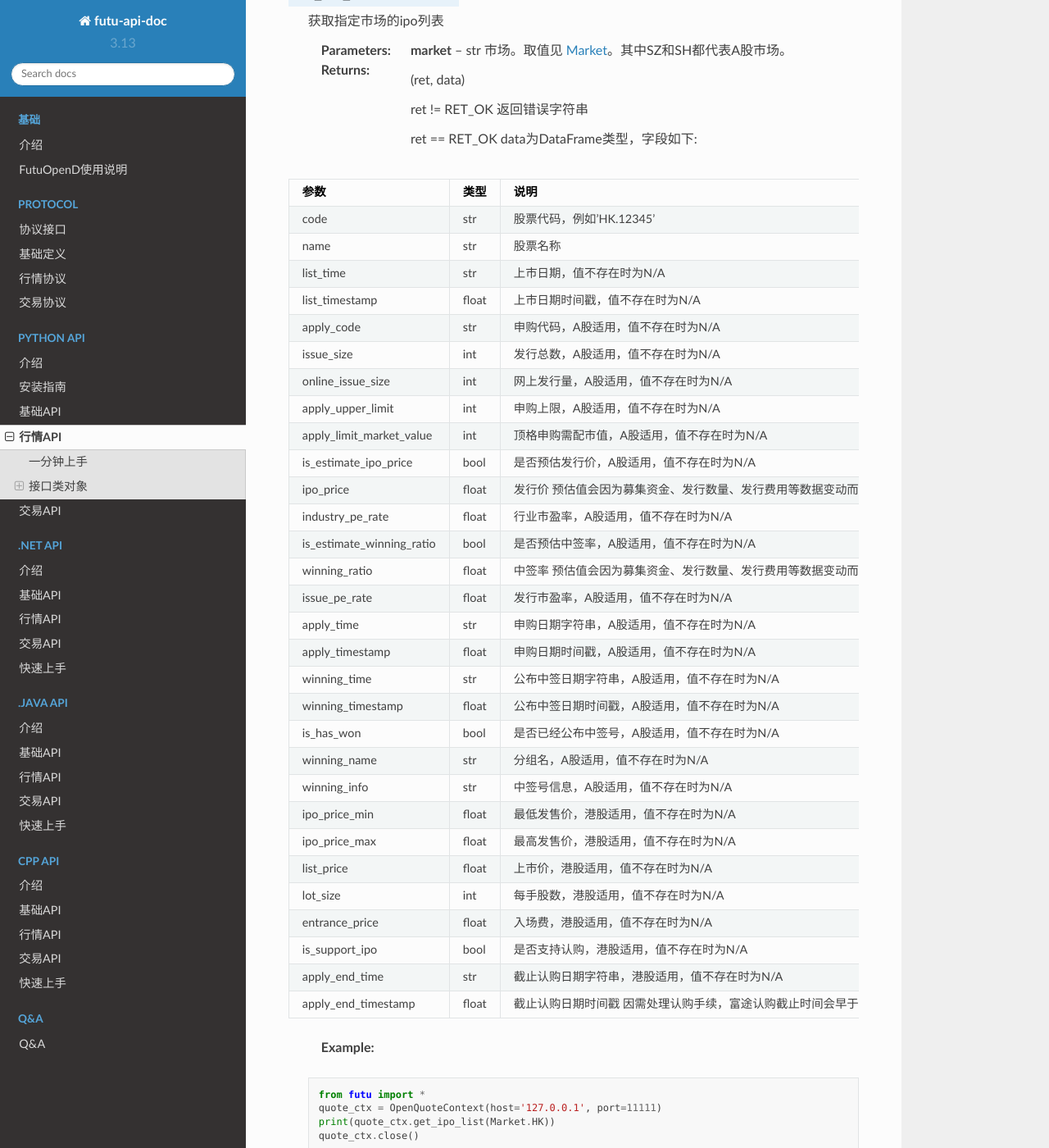
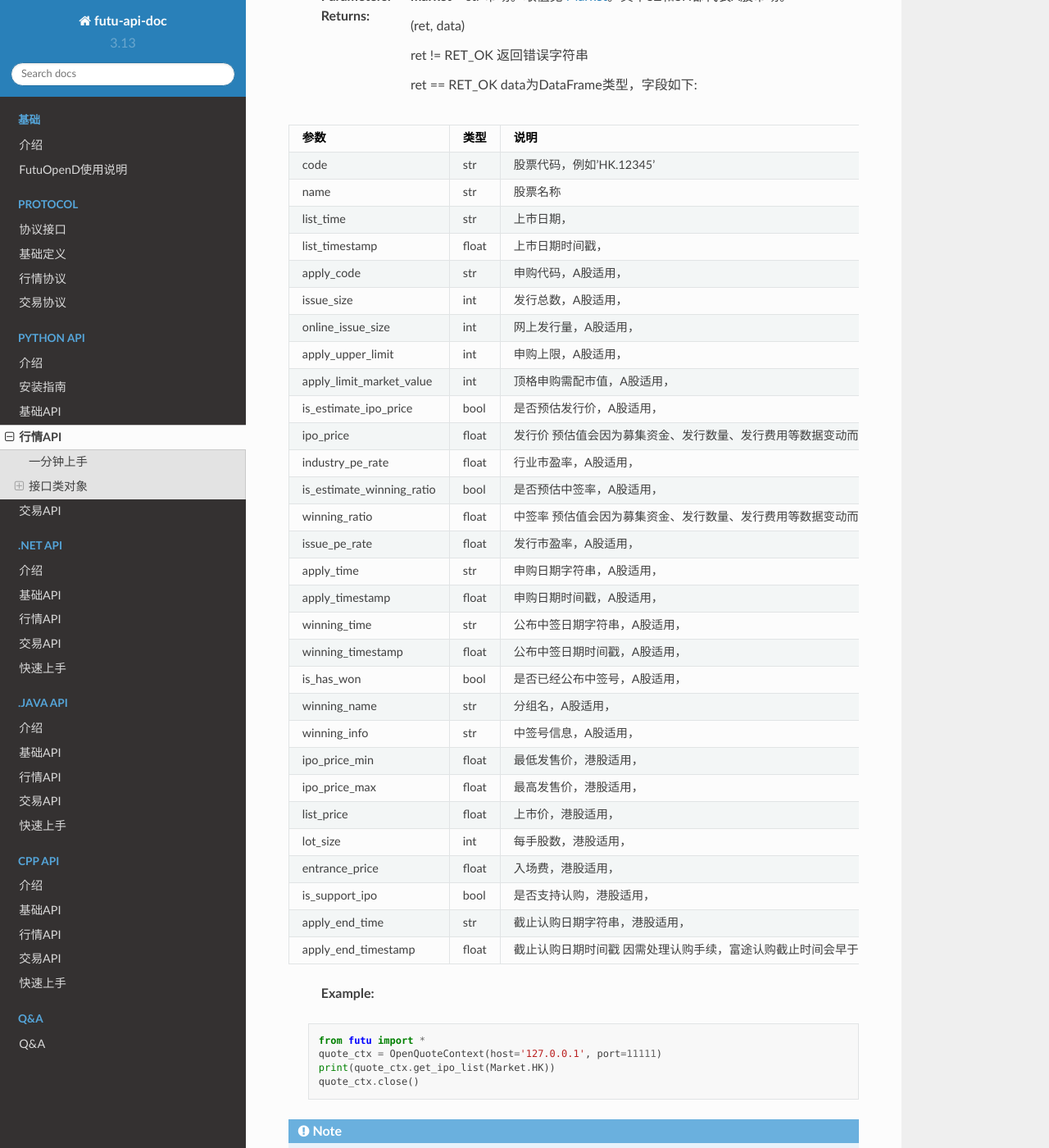
Before and after one commit to FutunnOpen/futu-api-doc, a Sphinx documentation site: the page built from doc_maker/source/api/Quote_API.rst, in a window 1280 px wide and 1400 px high, scrolled down 40802 px. Shown: the whole window at 82% size. Built offline with Sphinx 7.4.7 and the Read the Docs theme 2.0.0, drawn with Linux system fonts in a browser that asks for light colours; some of the changed text lies outside the part shown.

Commit message:
去掉N/A说明

```diff
--- a/doc_maker/source/api/Quote_API.rst
+++ b/doc_maker/source/api/Quote_API.rst
@@ -600,22 +598,22 @@
  owner_lot_multiplier            float          相等正股手数，指数期权无该字段
  option_area_type                str            期权地区类型，见 OptionAreaType_
  contract_multiplier             float          合约乘数，指数期权特有字段
- pre_price                       float          盘前价格。 值不存在时为N/A
- pre_high_price                  float          盘前最高价。 值不存在时为N/A
- pre_low_price                   float          盘前最低价。 值不存在时为N/A
- pre_volume                      int            盘前成交量。 值不存在时为N/A
- pre_turnover                    float          盘前成交额。 值不存在时为N/A
- pre_change_val                  float          盘前涨跌额。 值不存在时为N/A
- pre_change_rate                 float          盘前涨跌幅（该字段为百分比字段，默认不展示%）。 值不存在时为N/A
- pre_amplitude                   float          盘前振幅（该字段为百分比字段，默认不展示%）。 值不存在时为N/A
- after_price                       float          盘后价格。 值不存在时为N/A
- after_high_price                  float          盘后最高价。 值不存在时为N/A
- after_low_price                   float          盘后最低价。 值不存在时为N/A
- after_volume                      int            盘后成交量。 值不存在时为N/A
- after_turnover                    float          盘后成交额。 值不存在时为N/A
- after_change_val                  float          盘后涨跌额。 值不存在时为N/A
- after_change_rate                 float          盘后涨跌幅（该字段为百分比字段，默认不展示%）。 值不存在时为N/A
- after_amplitude                   float          盘后振幅（该字段为百分比字段，默认不展示%）。 值不存在时为N/A
+ pre_price                       float          盘前价格。
+ pre_high_price                  float          盘前最高价。
+ pre_low_price                   float          盘前最低价。
+ pre_volume                      int            盘前成交量。
+ pre_turnover                    float          盘前成交额。
+ pre_change_val                  float          盘前涨跌额。
+ pre_change_rate                 float          盘前涨跌幅（该字段为百分比字段，默认不展示%）。
+ pre_amplitude                   float          盘前振幅（该字段为百分比字段，默认不展示%）。
+ after_price                       float          盘后价格。
+ after_high_price                  float          盘后最高价。
+ after_low_price                   float          盘后最低价。
+ after_volume                      int            盘后成交量。 科创板支持该数据。
+ after_turnover                    float          盘后成交额。 科创板支持该数据。
+ after_change_val                  float          盘后涨跌额。
+ after_change_rate                 float          盘后涨跌幅（该字段为百分比字段，默认不展示%）。
+ after_amplitude                   float          盘后振幅（该字段为百分比字段，默认不展示%）。
  ============================   =============   ===================================================================
 
  :Example:
@@ -1031,22 +1029,22 @@
         owner_lot_multiplier    float          相等正股手数，指数期权无该字段
         option_area_type        str            期权地区类型，见 OptionAreaType_
         contract_multiplier     float          合约乘数，指数期权特有字段
-        pre_price               float          盘前价格。 值不存在时为N/A
-        pre_high_price          float          盘前最高价。 值不存在时为N/A
-        pre_low_price           float          盘前最低价。 值不存在时为N/A
-        pre_volume              int            盘前成交量。 值不存在时为N/A
-        pre_turnover            float          盘前成交额。 值不存在时为N/A
-        pre_change_val          float          盘前涨跌额。 值不存在时为N/A
-        pre_change_rate         float          盘前涨跌幅（该字段为百分比字段，默认不展示%）。 值不存在时为N/A
-        pre_amplitude           float          盘前振幅（该字段为百分比字段，默认不展示%）。 值不存在时为N/A
-        after_price             float          盘后价格。 值不存在时为N/A
-        after_high_price        float          盘后最高价。 值不存在时为N/A
-        after_low_price         float          盘后最低价。 值不存在时为N/A
-        after_volume            int            盘后成交量。 值不存在时为N/A
-        after_turnover          float          盘后成交额。 值不存在时为N/A
-        after_change_val        float          盘后涨跌额。 值不存在时为N/A
-        after_change_rate       float          盘后涨跌幅（该字段为百分比字段，默认不展示%）。 值不存在时为N/A
-        after_amplitude         float          盘后振幅（该字段为百分比字段，默认不展示%）。 值不存在时为N/A
+        pre_price               float          盘前价格。
+        pre_high_price          float          盘前最高价。
+        pre_low_price           float          盘前最低价。
+        pre_volume              int            盘前成交量。
+        pre_turnover            float          盘前成交额。
+        pre_change_val          float          盘前涨跌额。
+        pre_change_rate         float          盘前涨跌幅（该字段为百分比字段，默认不展示%）。
+        pre_amplitude           float          盘前振幅（该字段为百分比字段，默认不展示%）。
+        after_price             float          盘后价格。
+        after_high_price        float          盘后最高价。
+        after_low_price         float          盘后最低价。
+        after_volume            int            盘后成交量。 科创板支持此数据。
+        after_turnover          float          盘后成交额。 科创板支持此数据。
+        after_change_val        float          盘后涨跌额。
+        after_change_rate       float          盘后涨跌幅（该字段为百分比字段，默认不展示%）。
+        after_amplitude         float          盘后振幅（该字段为百分比字段，默认不展示%）。
         ======================  ===========   ==============================================================
 
  :Example:
@@ -1905,34 +1903,34 @@
 ==========================================   ===========   ==================================================================================================================================
 code                                         str            股票代码，例如'HK.12345'
 name                                         str            股票名称
-list_time                                    str            上市日期，值不存在时为N/A
-list_timestamp                               float          上市日期时间戳，值不存在时为N/A
-apply_code                                   str            申购代码，A股适用，值不存在时为N/A
-issue_size                                   int            发行总数，A股适用，值不存在时为N/A
-online_issue_size                            int            网上发行量，A股适用，值不存在时为N/A
-apply_upper_limit                            int            申购上限，A股适用，值不存在时为N/A
-apply_limit_market_value                     int            顶格申购需配市值，A股适用，值不存在时为N/A
-is_estimate_ipo_price                        bool           是否预估发行价，A股适用，值不存在时为N/A
-ipo_price                                    float          发行价 预估值会因为募集资金、发行数量、发行费用等数据变动而变动，仅供参考。实际数据公布后会第一时间更新。A股适用，值不存在时为N/A
-industry_pe_rate                             float          行业市盈率，A股适用，值不存在时为N/A
-is_estimate_winning_ratio                    bool           是否预估中签率，A股适用，值不存在时为N/A
-winning_ratio                                float          中签率 预估值会因为募集资金、发行数量、发行费用等数据变动而变动，仅供参考。实际数据公布后会第一时间更新。A股适用，值不存在时为N/A
-issue_pe_rate                                float          发行市盈率，A股适用，值不存在时为N/A
-apply_time                                   str            申购日期字符串，A股适用，值不存在时为N/A
-apply_timestamp                              float          申购日期时间戳，A股适用，值不存在时为N/A
-winning_time                                  str            公布中签日期字符串，A股适用，值不存在时为N/A
-winning_timestamp                             float          公布中签日期时间戳，A股适用，值不存在时为N/A
-is_has_won                                    bool           是否已经公布中签号，A股适用，值不存在时为N/A
-winning_name                                  str            分组名，A股适用，值不存在时为N/A
-winning_info                                  str            中签号信息，A股适用，值不存在时为N/A
-ipo_price_min                                 float          最低发售价，港股适用，值不存在时为N/A
-ipo_price_max                                 float          最高发售价，港股适用，值不存在时为N/A
-list_price                                    float          上市价，港股适用，值不存在时为N/A
-lot_size                                      int            每手股数，港股适用，值不存在时为N/A
-entrance_price                                float          入场费，港股适用，值不存在时为N/A
-is_support_ipo                                bool           是否支持认购，港股适用，值不存在时为N/A
-apply_end_time                                str            截止认购日期字符串，港股适用，值不存在时为N/A
-apply_end_timestamp                           float          截止认购日期时间戳 因需处理认购手续，富途认购截止时间会早于交易所公布的日期，港股适用，值不存在时为N/A
+list_time                                    str            上市日期，
+list_timestamp                               float          上市日期时间戳，
+apply_code                                   str            申购代码，A股适用，
+issue_size                                   int            发行总数，A股适用，
+online_issue_size                            int            网上发行量，A股适用，
+apply_upper_limit                            int            申购上限，A股适用，
+apply_limit_market_value                     int            顶格申购需配市值，A股适用，
+is_estimate_ipo_price                        bool           是否预估发行价，A股适用，
+ipo_price                                    float          发行价 预估值会因为募集资金、发行数量、发行费用等数据变动而变动，仅供参考。实际数据公布后会第一时间更新。A股适用，
+industry_pe_rate                             float          行业市盈率，A股适用，
+is_estimate_winning_ratio                    bool           是否预估中签率，A股适用，
+winning_ratio                                float          中签率 预估值会因为募集资金、发行数量、发行费用等数据变动而变动，仅供参考。实际数据公布后会第一时间更新。A股适用，
+issue_pe_rate                                float          发行市盈率，A股适用，
+apply_time                                   str            申购日期字符串，A股适用，
+apply_timestamp                              float          申购日期时间戳，A股适用，
+winning_time                                  str            公布中签日期字符串，A股适用，
+winning_timestamp                             float          公布中签日期时间戳，A股适用，
+is_has_won                                    bool           是否已经公布中签号，A股适用，
+winning_name                                  str            分组名，A股适用，
+winning_info                                  str            中签号信息，A股适用，
+ipo_price_min                                 float          最低发售价，港股适用，
+ipo_price_max                                 float          最高发售价，港股适用，
+list_price                                    float          上市价，港股适用，
+lot_size                                      int            每手股数，港股适用，
+entrance_price                                float          入场费，港股适用，
+is_support_ipo                                bool           是否支持认购，港股适用，
+apply_end_time                                str            截止认购日期字符串，港股适用，
+apply_end_timestamp                           float          截止认购日期时间戳 因需处理认购手续，富途认购截止时间会早于交易所公布的日期，港股适用，
 ==========================================   ===========   ==================================================================================================================================
 
  :Example:
```
Also changed, not shown: other parts of doc_maker/source/api/Quote_API.rst (+0 -2 lines).
